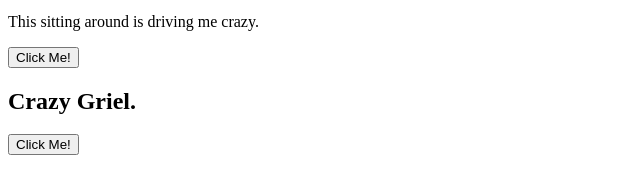
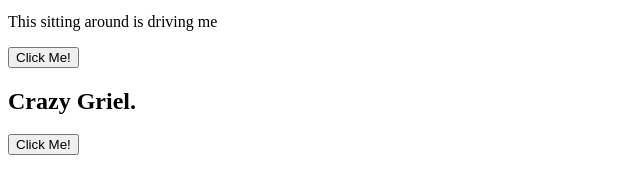
Before and after one commit to saimajahan27/javascript-exam-3, a plain HTML site: page index.html in a window 1280 px wide. Shown: the part 591-765 px from the top of the page, 0-640 px from the left. Drawn offline with Linux system fonts and the light colour scheme.

Commit message:
frist commit

```diff
--- a/index.html
+++ b/index.html
@@ -29,7 +29,7 @@
 
 
     <div>
-        <p id="font">This sitting around is driving me crazy.</p>
+        <p id="font">This sitting around is driving me </p>
         <button type="button" onclick='fontChange()'>Click Me!</button>
 
     </div>
```
